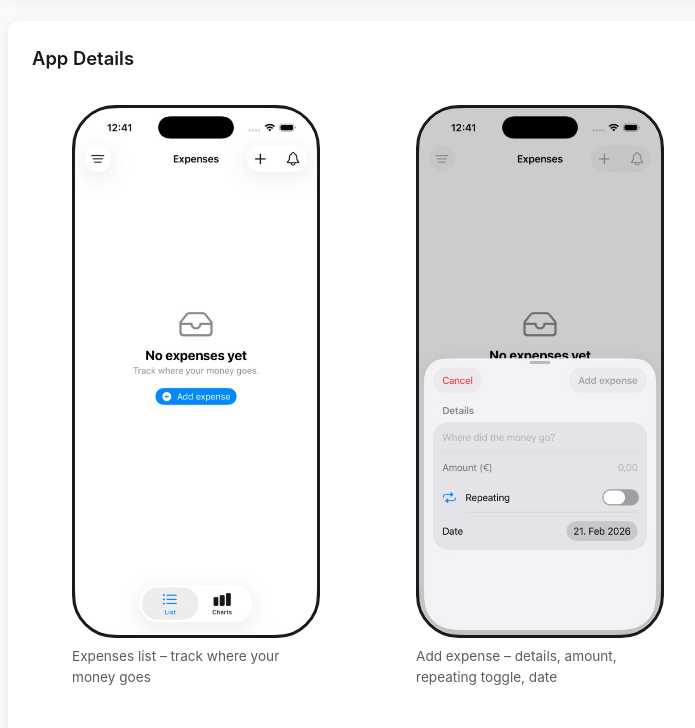
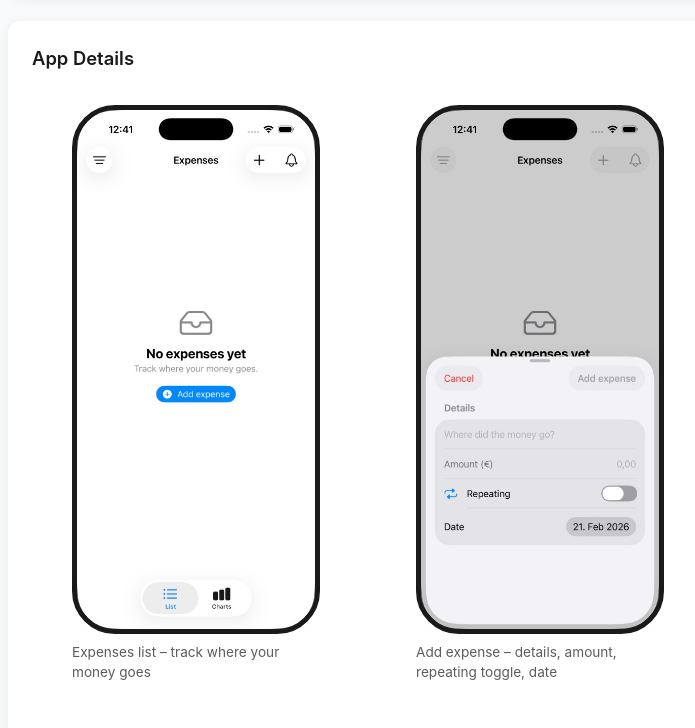
Before and after one commit to doppelvincent/support-page, a plain HTML site: page index.html in a window 1280 px wide. Shown: the part 515-1243 px from the top of the page, without its empty margins (272-967 px from the left). Drawn offline with Linux system fonts and the light colour scheme.

Commit message:
Make the border 5px width

```diff
--- a/index.html
+++ b/index.html
@@ -109,7 +109,7 @@
     .screenshot-item img {
       width: 100%;
       height: auto;
-      border: 3px solid var(--border);
+      border: 5px solid var(--border);
       border-radius: 43px;
     }
 
```
